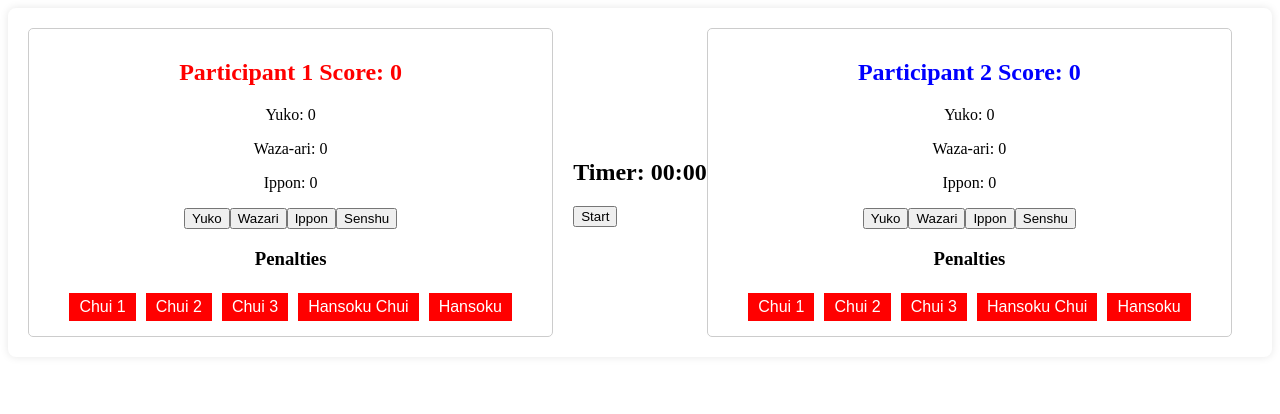
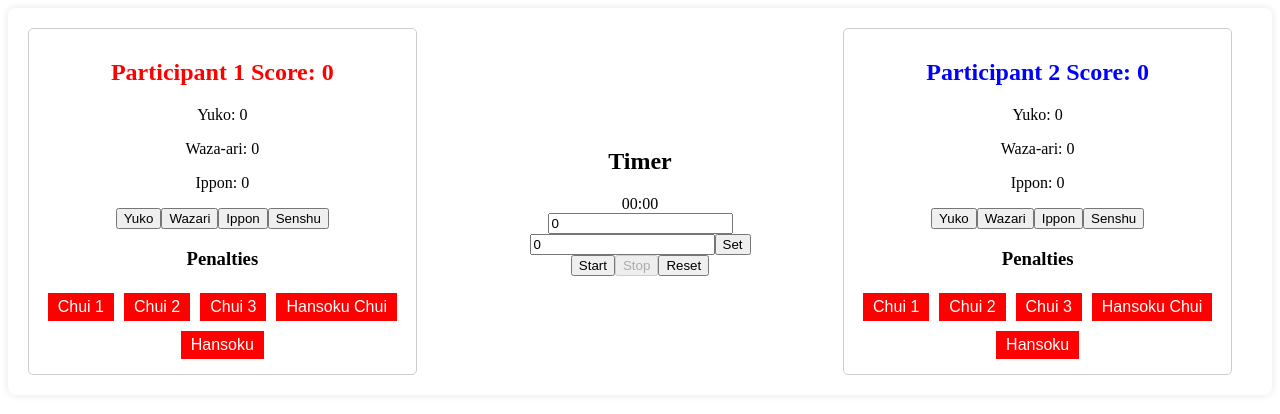
Before and after one commit to m3lies/karate-score, an Angular app: page / in a window 1280 px wide. Shown: the top 414 px of the page. Built offline with nearby package versions, Linux system fonts and the light colour scheme.

Commit message:
added set timer and time format

```diff
--- a/src/app/app.module.ts
+++ b/src/app/app.module.ts
@@ -9,11 +9,13 @@ import { ScoreComponent } from './score/score.component';
 import { ScoreReadonlyComponent } from './score-readonly/score-readonly.component';
 import { TimerReadonlyComponent } from './timer-readonly/timer-readonly.component';
 import { PenaltiesComponent } from './penalties/penalties.component';
+import {TimerFormatPipe} from "./timer-format.pipe";
 
 @NgModule({
   declarations: [
     AppComponent,
     TimerComponent,
+    TimerFormatPipe,
     ScoreComponent,
     ScoreReadonlyComponent,
     TimerReadonlyComponent,
--- a/src/app/score/score.component.scss
+++ b/src/app/score/score.component.scss
@@ -14,6 +14,11 @@
 .score-column {
   flex: 1;
   padding: 20px;
+}
+.timer-column {
+  flex: 1;
+  padding: 20px;
+  text-align: center;
 }
 
 .participant {
--- /dev/null
+++ b/src/app/timer-format.pipe.ts
@@ -0,0 +1,14 @@
+import { Pipe, PipeTransform } from '@angular/core';
+
+@Pipe({
+  name: 'timerFormat',
+})
+export class TimerFormatPipe implements PipeTransform {
+  transform(value: number): string {
+    const minutes = Math.floor(value / 60);
+    const seconds = value % 60;
+    const formattedMinutes = String(minutes).padStart(2, '0');
+    const formattedSeconds = String(seconds).padStart(2, '0');
+    return `${formattedMinutes}:${formattedSeconds}`;
+  }
+}
--- a/src/app/timer/timer.component.html
+++ b/src/app/timer/timer.component.html
@@ -1,4 +1,17 @@
 <div class="timer-container">
-  <h2>Timer: {{ timeLeft | date: 'mm:ss' }}</h2>
-  <button (click)="startTimer()">Start</button>
+  <h2>Timer</h2>
+  <div class="timer-display">
+    {{ timerValue | timerFormat }}
+  </div>
+  <div class="timer-input">
+    <input type="number" [(ngModel)]="initialMinutes" placeholder="Minutes">
+    <input type="number" [(ngModel)]="initialSeconds" placeholder="Seconds">
+    <button (click)="updateTimer()">Set</button>
+  </div>
+
+  <div class="timer-controls">
+    <button (click)="startTimer()" [disabled]="isRunning">Start</button>
+    <button (click)="stopTimer()" [disabled]="!isRunning">Stop</button>
+    <button (click)="resetTimer()">Reset</button>
+  </div>
 </div>
--- a/src/app/timer/timer.component.scss
+++ b/src/app/timer/timer.component.scss
@@ -0,0 +1,12 @@
+.timer {
+  background-color: #f0f0f0;
+  border: 1px solid #ccc;
+  padding: 20px;
+  border-radius: 8px;
+}
+
+.timer h2 {
+  font-size: 20px;
+  font-weight: bold;
+  margin-bottom: 10px;
+}
--- a/src/app/timer/timer.component.ts
+++ b/src/app/timer/timer.component.ts
@@ -1,23 +1,47 @@
-import { Component, OnInit } from '@angular/core';
+import { Component, Input } from '@angular/core';
 
 @Component({
   selector: 'app-timer',
   templateUrl: './timer.component.html',
   styleUrls: ['./timer.component.scss'],
 })
-export class TimerComponent implements OnInit {
-  timeLeft = 300; // 5 minutes in seconds
-  timerId: any;
+export class TimerComponent {
+  @Input() initialMinutes: number = 0; // Initial minutes input
+  @Input() initialSeconds: number = 0; // Initial seconds input
+  timerValue: number = this.calculateTotalSeconds(); // Calculate total time in seconds
+  isRunning: boolean = false;
+  intervalId: any;
 
-  ngOnInit() {}
+  // Calculate total time in seconds
+  calculateTotalSeconds(): number {
+    return this.initialMinutes * 60 + this.initialSeconds;
+  }
+  startTimer() {
+    if (!this.isRunning) {
+      this.isRunning = true;
+      this.intervalId = setInterval(() => {
+        if (this.timerValue > 0) {
+          this.timerValue--;
+        } else {
+          this.stopTimer();
+        }
+      }, 1000);
+    }
+  }
 
-  startTimer() {
-    this.timerId = setInterval(() => {
-      if (this.timeLeft > 0) {
-        this.timeLeft--;
-      } else {
-        clearInterval(this.timerId);
-      }
-    }, 1000);
+  stopTimer() {
+    if (this.isRunning) {
+      this.isRunning = false;
+      clearInterval(this.intervalId);
+    }
+  }
+
+  resetTimer() {
+    this.stopTimer();
+    this.timerValue = this.calculateTotalSeconds();
+  }
+  updateTimer() {
+    this.timerValue = this.calculateTotalSeconds();
+    this.stopTimer();
   }
 }
```
